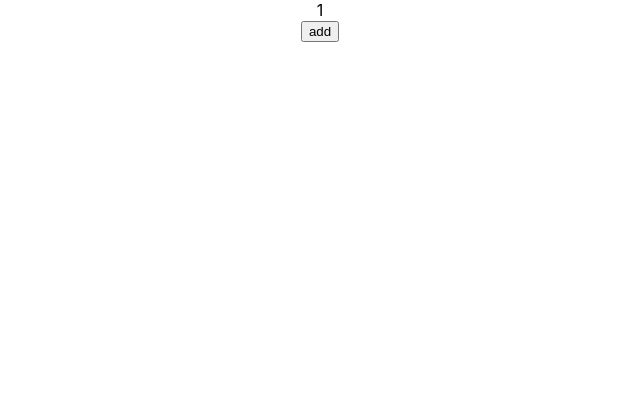
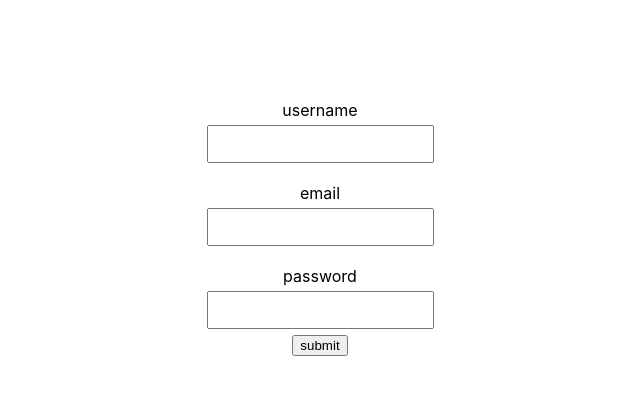
Before and after one commit to Nalipp/hooks_instruction, a React (Create React App) app: page / in a window 1280 px wide. Shown: the top 394 px of the page, without its empty margins (320-960 px from the left). Built offline with nearby package versions, Linux system fonts and the light colour scheme.

Commit message:
base form

```diff
--- a/src/App.js
+++ b/src/App.js
@@ -1,13 +1,12 @@
-import React, { useState } from 'react';
+import React from 'react';
+// import Counter from './counter';
+import AuthenticationForm from './authenticationForm';
 import './App.css';
 
 function App() {
-  const [count, setCount] = useState(1);
-
   return (
     <div className="App">
-      <div>{count}</div>
-      <button onClick={() => setCount(count + 1)}>add</button>
+      <AuthenticationForm />
     </div>
   );
 }
--- /dev/null
+++ b/src/authenticationForm.css
@@ -0,0 +1,19 @@
+form {
+  margin-top: 100px;
+}
+
+form > label {
+  display: block;
+  margin-top: 20px;
+}
+
+form > label > input {
+  display: block;
+  margin: 5px auto;
+}
+
+input {
+  padding: 8px;
+  font-size: 1em;
+  cursor: pointer;
+}
--- /dev/null
+++ b/src/authenticationForm.js
@@ -0,0 +1,42 @@
+import React, { useState } from 'react';
+import './authenticationForm.css';
+
+function AuthenticationForm() {
+  const [username, setUsername] = useState('');
+  const [email, setEmail] = useState('');
+  const [password, setPassword] = useState('');
+
+  const handleSubmit = e => {
+    e.preventDefault()
+    const user = {
+      username,
+      email,
+      password,
+    }
+    alert(`submitting... ${JSON.stringify(user)}`);
+  }
+
+  return (
+    <form onSubmit={handleSubmit}>
+      <label>username
+        <input
+          onChange={e => setUsername(e.target.value)}
+          value={username} />
+      </label>
+      <label>email
+        <input
+          onChange={e => setEmail(e.target.value)}
+          value={email} />
+      </label>
+      <label>password
+        <input
+          onChange={e => setPassword(e.target.value)}
+          type="password"
+          value={password} />
+      </label>
+      <button>submit</button>
+    </form>
+  )
+}
+
+export default AuthenticationForm;
--- /dev/null
+++ b/src/counter.js
@@ -0,0 +1,14 @@
+import React, { useState } from 'react';
+
+function Counter() {
+  const [count, setCount] = useState(1);
+
+  return (
+    <div className="Counter">
+      <div>{count}</div>
+      <button onClick={() => setCount(count + 1)}>add</button>
+    </div>
+  );
+}
+
+export default Counter;
```
